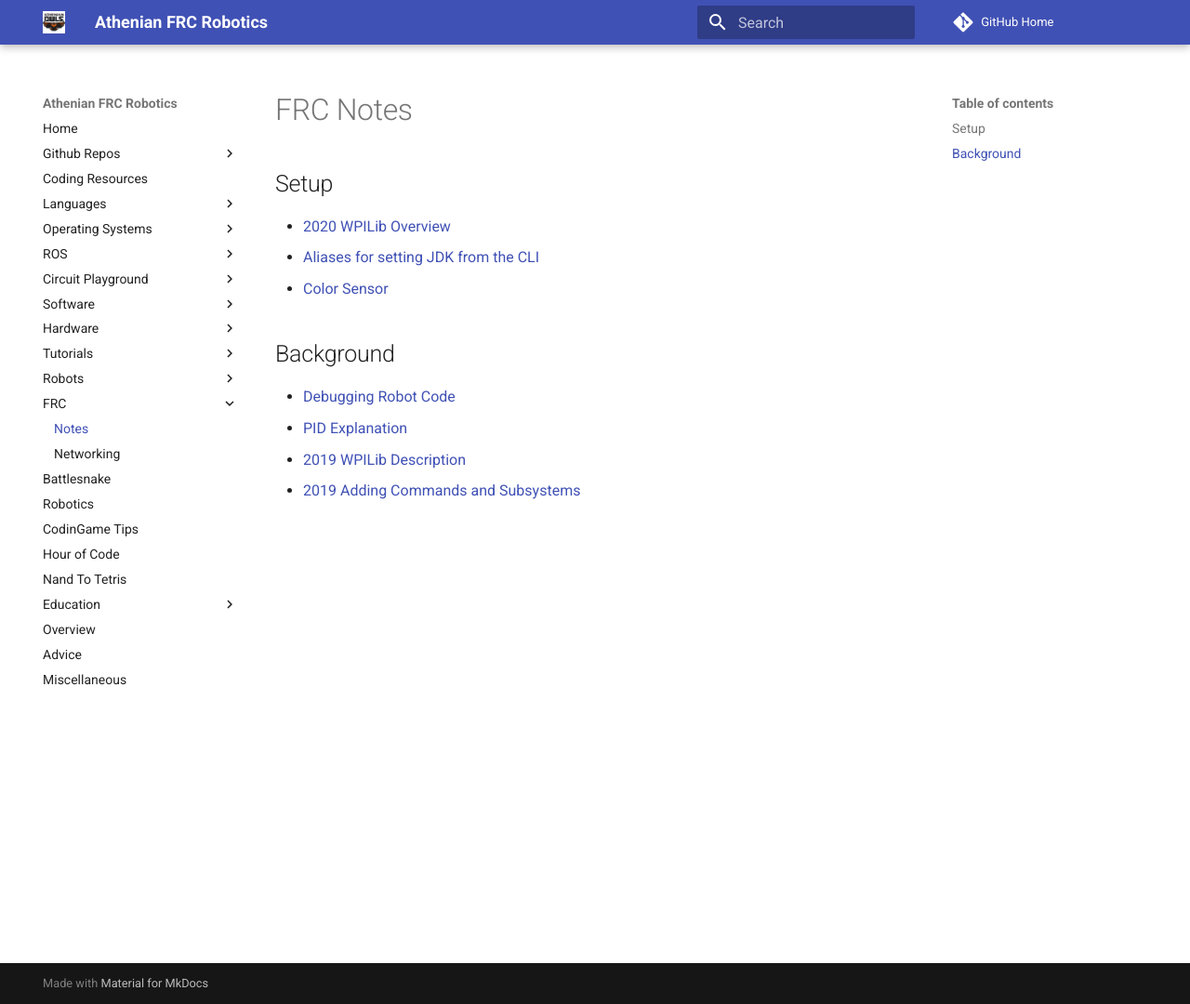
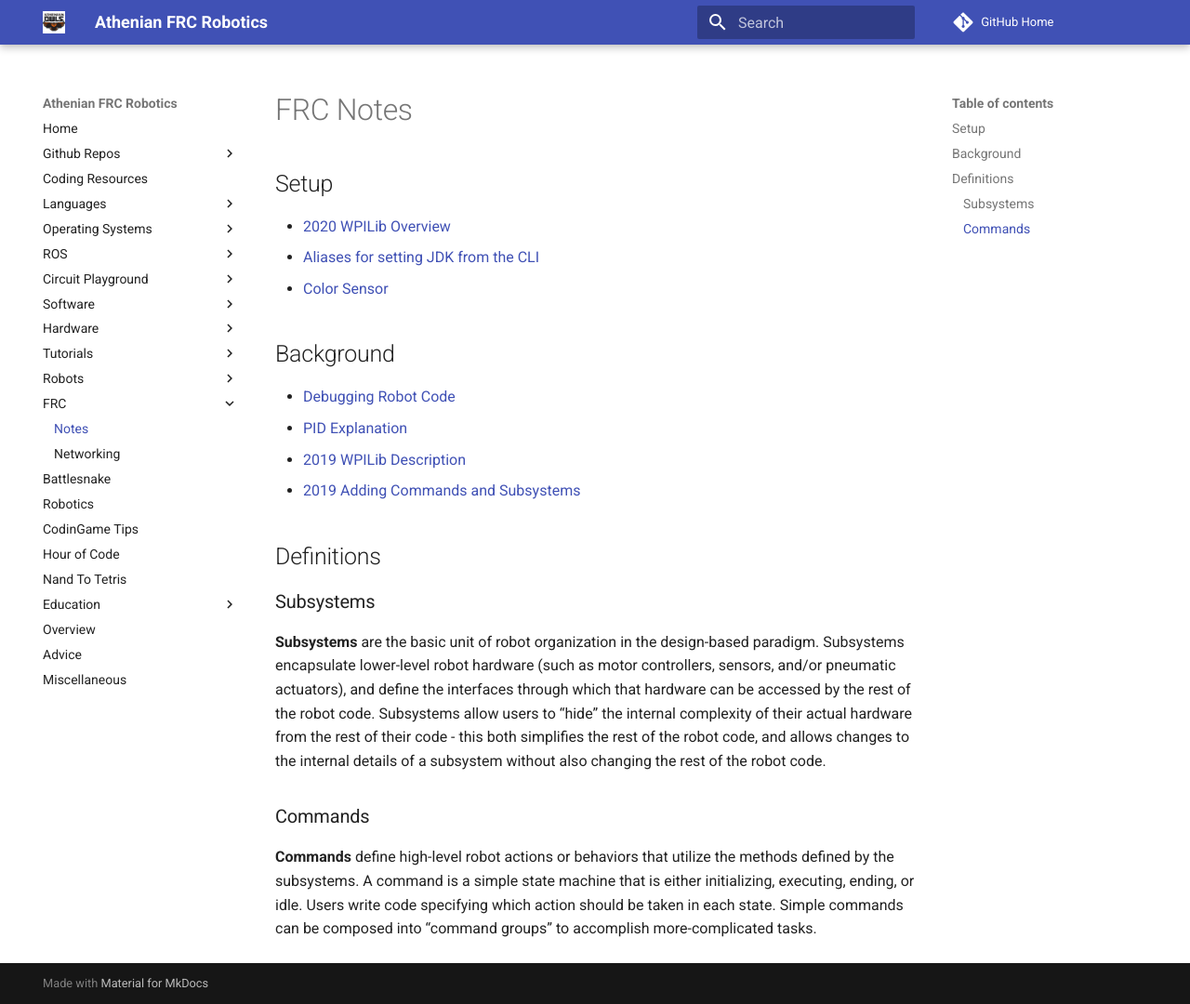
Before and after one commit to athenian-robotics/athenian-robotics-mkdocs, an MkDocs documentation site: the page built from docs/frc-notes.md, in a window 1280 px wide and 1080 px high. Shown: the whole window at 93% size. Built offline with MkDocs 1.6.1 and Material for MkDocs 9.7.7, drawn with Linux system fonts in a browser that asks for light colours; comment, search, counter and statistics services are not loaded.

Commit message:
Update docs

```diff
--- a/docs/frc-notes.md
+++ b/docs/frc-notes.md
@@ -10,3 +10,20 @@
 * [PID Explanation](https://www.youtube.com/watch?v=2elEXcv0AV8)
 * [2019 WPILib Description](https://youtu.be/64hPDvphcfA?t=715)
 * [2019 Adding Commands and Subsystems](https://www.youtube.com/watch?v=A43CDiXtEdY)
+
+## Definitions
+### Subsystems
+**Subsystems** are the basic unit of robot organization in the design-based paradigm.
+Subsystems encapsulate lower-level robot hardware (such as motor controllers, sensors,
+and/or pneumatic actuators), and define the interfaces through which that hardware can
+be accessed by the rest of the robot code. Subsystems allow users to “hide” the internal
+complexity of their actual hardware from the rest of their code - this both simplifies
+the rest of the robot code, and allows changes to the internal details of a subsystem
+without also changing the rest of the robot code.
+
+### Commands
+**Commands** define high-level robot actions or behaviors that utilize the methods defined
+by the subsystems. A command is a simple state machine that is either initializing,
+executing, ending, or idle. Users write code specifying which action should be taken
+in each state. Simple commands can be composed into “command groups” to accomplish
+more-complicated tasks.
```
